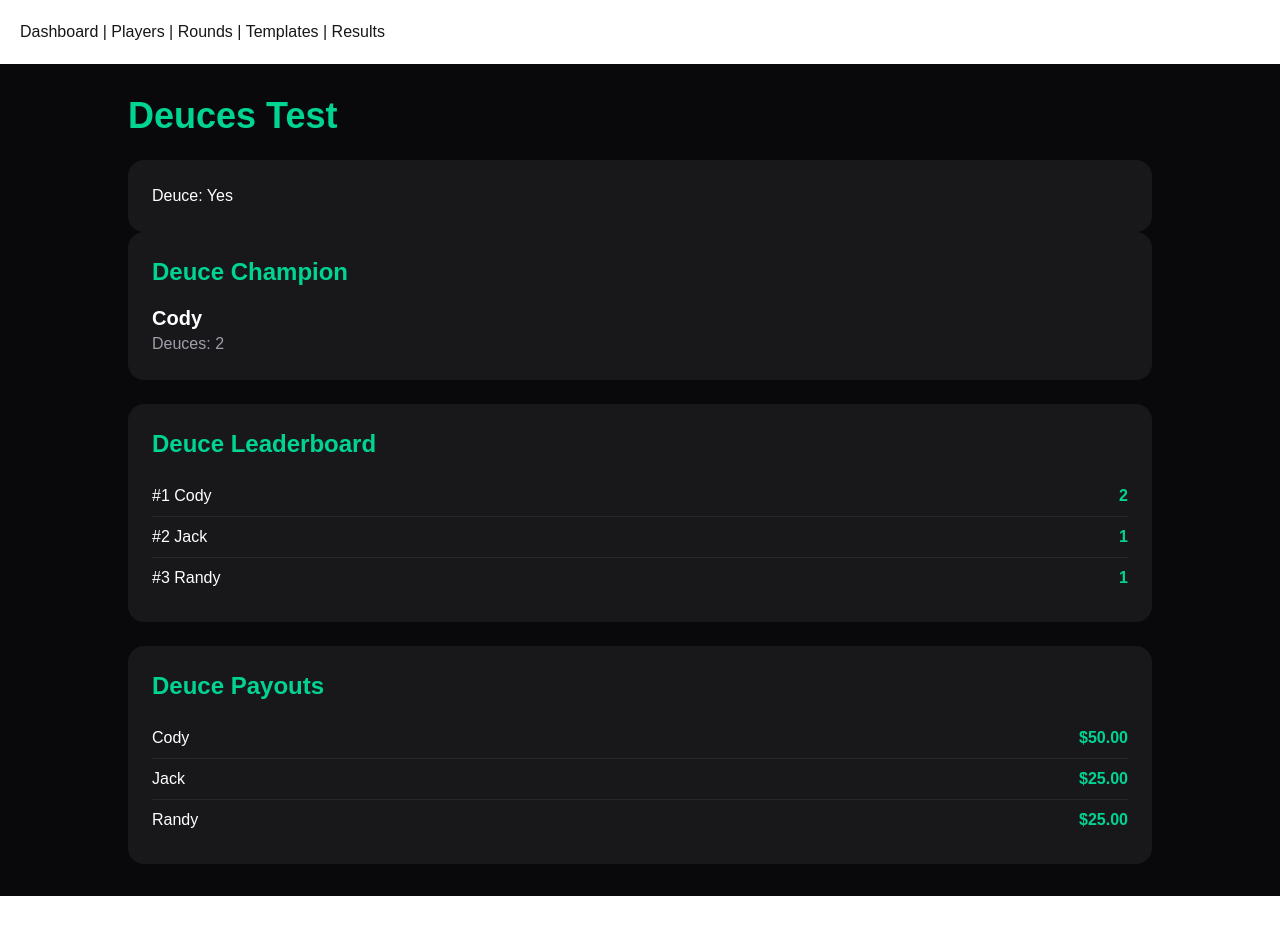
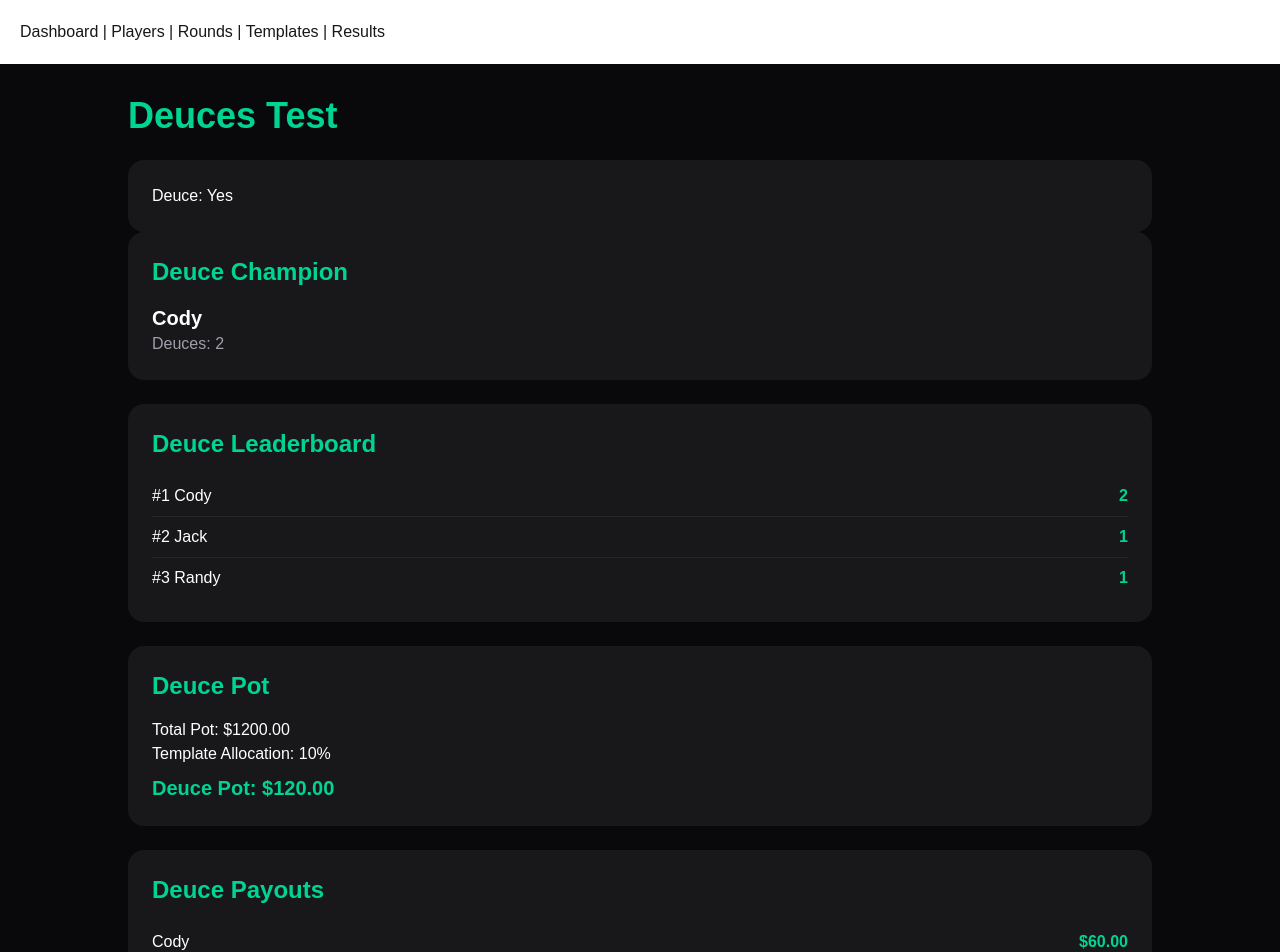
Before and after one commit to Cody-Ayers/club-games, a Next.js app: page /test-deuces in a window 1280 px wide. Shown: the top 952 px of the page. Before the commit the page ends 896 px from the top, so only its background shows below. Built offline with nearby package versions, Linux system fonts and the light colour scheme.

Commit message:
Connected deuce payouts to template allocation rules

```diff
--- a/src/app/test-deuces/page.tsx
+++ b/src/app/test-deuces/page.tsx
@@ -4,14 +4,26 @@ import {
   calculateDeucePayouts,
 } from "@/lib/scoring/deucesEngine";
 
+import { templates } from "@/data/templates";
+
 export default function TestDeucesPage() {
   const deuce = isDeuce(2, 3);
 
   const deuceResults = calculateDeuceCounts(["Cody", "Jack", "Cody", "Randy"]);
 
+  const template = templates.find((template) => template.id === 1);
+
+  if (!template) {
+    return <div>Template not found</div>;
+  }
+
+  const totalPot = template.players * template.buyIn;
+
+  const deucePot = totalPot * (template.potAllocation.deuces / 100);
+
   const deuceChampion = deuceResults[0];
 
-  const deucePayouts = calculateDeucePayouts(deuceResults, 100);
+  const deucePayouts = calculateDeucePayouts(deuceResults, deucePot);
 
   return (
     <main className="min-h-screen bg-zinc-950 text-white p-8">
@@ -65,6 +77,20 @@ export default function TestDeucesPage() {
 
         <div className="bg-zinc-900 rounded-2xl p-6 mt-6">
           <h2 className="text-2xl font-bold text-emerald-400 mb-4">
+            Deuce Pot
+          </h2>
+
+          <div>Total Pot: ${totalPot.toFixed(2)}</div>
+
+          <div>Template Allocation: {template.potAllocation.deuces}%</div>
+
+          <div className="text-xl font-semibold text-emerald-400 mt-2">
+            Deuce Pot: ${deucePot.toFixed(2)}
+          </div>
+        </div>
+
+        <div className="bg-zinc-900 rounded-2xl p-6 mt-6">
+          <h2 className="text-2xl font-bold text-emerald-400 mb-4">
             Deuce Payouts
           </h2>
 
--- a/src/app/test-skins/page.tsx
+++ b/src/app/test-skins/page.tsx
@@ -56,6 +56,7 @@ export default function TestSkinsPage() {
           </h2>
 
           <div className="text-xl font-semibold">{skinChampion.playerName}</div>
+
           <div className="text-zinc-400">Skins Won: {skinChampion.skins}</div>
         </div>
 
@@ -90,6 +91,19 @@ export default function TestSkinsPage() {
               </span>
             </div>
           ))}
+        </div>
+
+        <div className="bg-zinc-900 rounded-2xl p-6 mt-6">
+          <h2 className="text-2xl font-bold text-emerald-400 mb-4">Skin Pot</h2>
+
+          <div>Total Pot: ${totalPot.toFixed(2)}</div>
+
+          <div>Template Allocation: {template.potAllocation.grossSkins}%</div>
+
+          <div className="text-xl font-semibold text-emerald-400 mt-2">
+            Skin Pot: ${skinsPot.toFixed(2)}
+          </div>
+        </div>
 
         <div className="bg-zinc-900 rounded-2xl p-6 mt-6">
           <h2 className="text-2xl font-bold text-emerald-400 mb-4">
@@ -118,7 +132,6 @@ export default function TestSkinsPage() {
           ))}
         </div>
       </div>
-      </div>
     </main>
   );
 }
--- a/src/data/templates.ts
+++ b/src/data/templates.ts
@@ -12,8 +12,8 @@ export const templates = [
             thirdSix: 10,
             grossSkins: 10,
             netSkins: 10,
-            deuces: 5,
-            netDeuces: 5,
+            deuces: 10,
+            netDeuces: 0,
         }
     },
 
```
Lines whose indentation alone changed are shown as unchanged.
